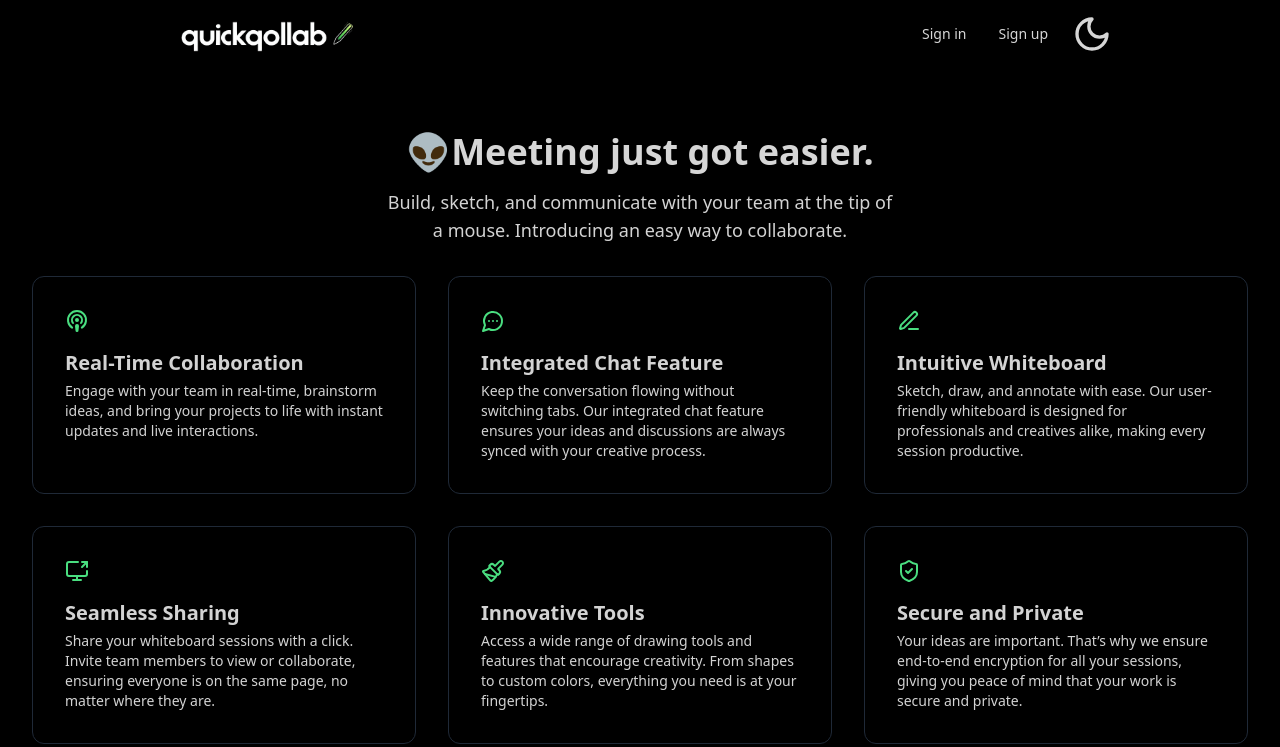
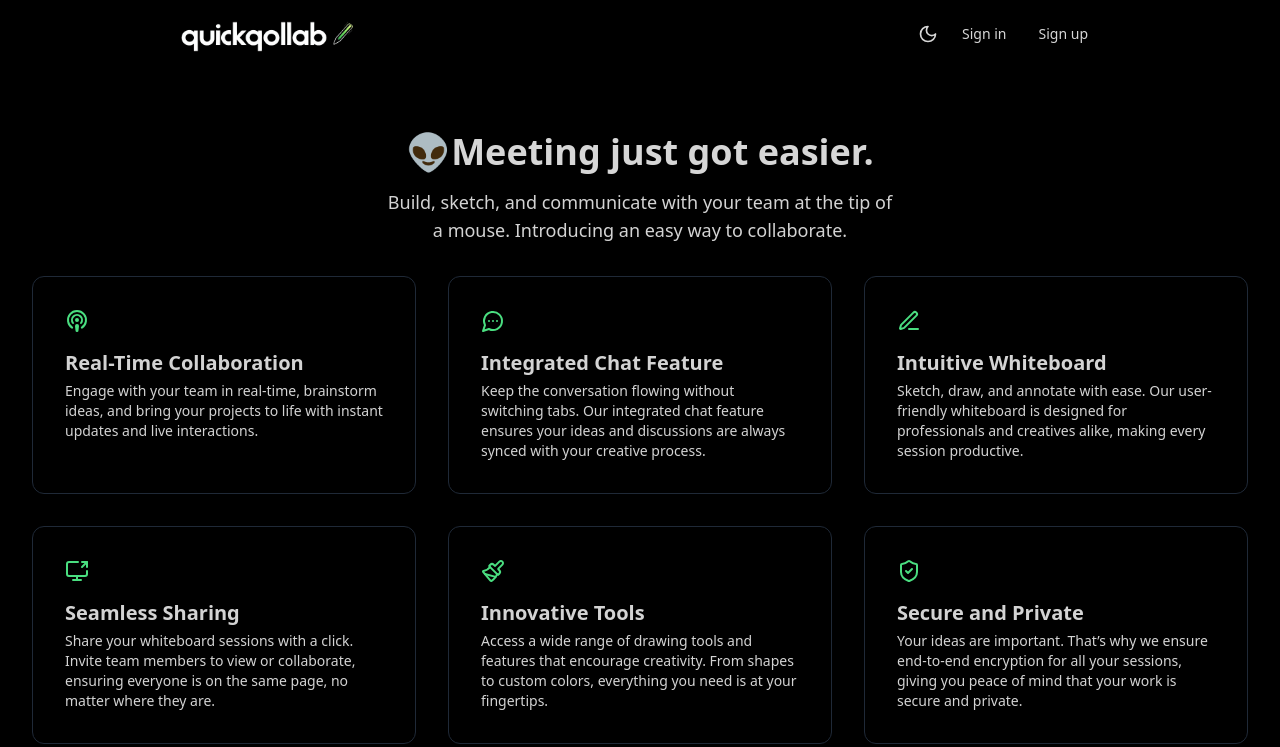
Before and after one commit to ryanshz/quickqollab, a React (Create React App) app: page / in a window 1280 px wide. Shown: the top 747 px of the page. Built offline with nearby package versions, Linux system fonts and the light colour scheme; no server answers.

Commit message:
moved theme controller to leftside of navlinks

```diff
--- a/src/components/ui/Navbar.jsx
+++ b/src/components/ui/Navbar.jsx
@@ -66,6 +66,18 @@ const Navbar = () => {
 						</Link>
 					</section>
 					<section className='flex-none'>
+						{' '}
+						<label className='swap swap-rotate'>
+							<input
+								type='checkbox'
+								className='theme-controller'
+								value='corporate'
+								checked={pageThemeIsDark}
+								onChange={() => setThemeToDark(!pageThemeIsDark)}
+							/>
+							<Moon className='swap-off w-5 h-5' />
+							<Sun className='swap-on w-5 h-5' color='#ff8040' />
+						</label>
 						<ul className='menu menu-horizontal'>
 							<li>
 								<Link to='/login'>Sign in</Link>
@@ -75,19 +87,7 @@ const Navbar = () => {
 							</li>
 						</ul>
 					</section>
-					<section className='flex-none mr-28'>
-						<label className='swap swap-rotate'>
-							<input
-								type='checkbox'
-								className='theme-controller'
-								value='corporate'
-								checked={pageThemeIsDark}
-								onChange={() => setThemeToDark(!pageThemeIsDark)}
-							/>
-							<Moon className='swap-off w-10 h-10' />
-							<Sun className='swap-on w-10 h-10' color='#ff8040' />
-						</label>
-					</section>
+					<section className='flex-none mr-28'></section>
 				</nav>
 			)}
 		</div>
```
